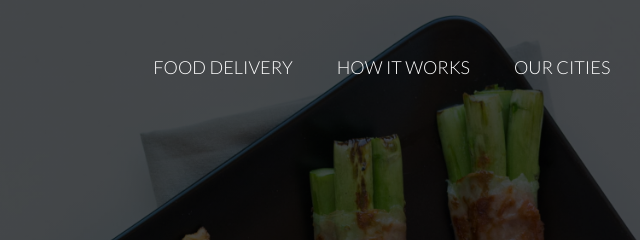
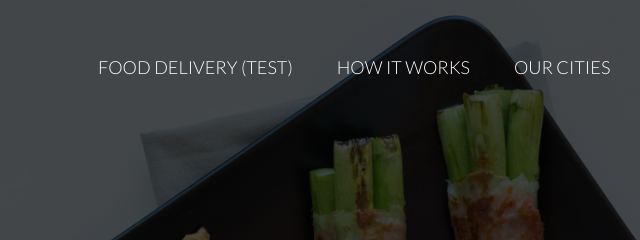
Before and after one commit to Lee272/Lee272.github.io, a plain HTML site: page index.html in a window 1280 px wide. Shown: the top 240 px of the page, 531-1171 px from the left. Drawn offline with nearby package versions, Linux system fonts and the light colour scheme; files whose address does not match are found by name.

Commit message:
Update index.html

```diff
--- a/index.html
+++ b/index.html
@@ -36,7 +36,7 @@
                 <!--UL - Unordered List-->
                 <ul class="main-nav js--main-nav">
                     <!--li - list element-->
-                    <li><a href="#features (test)">Food Delivery</a></li>
+                    <li><a href="#features">Food Delivery (test)</a></li>
                     <li><a href="#works">How it Works</a></li>
                     <li><a href="#city">Our Cities</a></li>
                     <li><a href="#plans">Sign Up</a></li>
```
